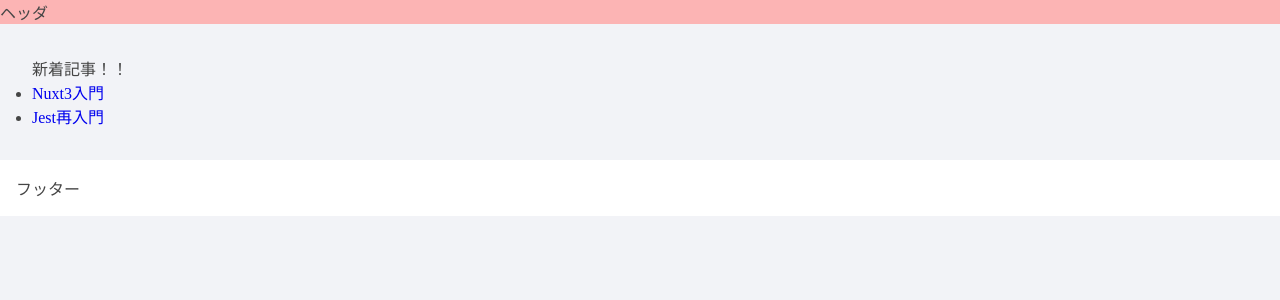
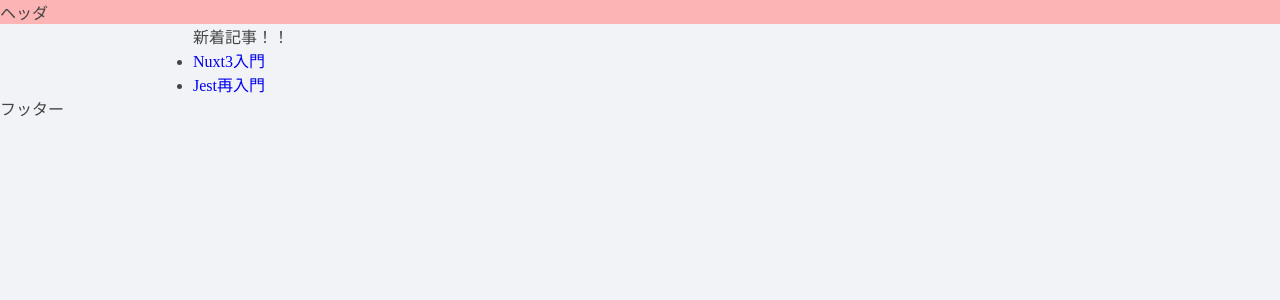
Before and after one commit to yas-ako/nuxt-app, a Nuxt app: page / in a window 1280 px wide. Shown: the top 300 px of the page. Built offline with nearby package versions, Linux system fonts and the light colour scheme.

Commit message:
[update] default.vue メディアクエリを設定

```diff
--- a/layouts/default.vue
+++ b/layouts/default.vue
@@ -1,32 +1,38 @@
 <template>
-  <div>
+  <div class="wrapper">
     <TheHeader />
-    <div class="container">
+    <main class="container">
       <slot />
-    </div>
+    </main>
     <TheFotter></TheFotter>
   </div>
 </template>
 
 <style scoped>
-footer {
-  margin-top: 2rem;
-  background-color: #ffffff;
-  padding: 1rem;
+.wrapper {
+  /* margin: 2rem; */
+  display: flex;
+  flex-flow: column;
+  min-height: 100vh;
+  min-height: 100dvh;
 }
 
 .container {
-  margin: 2rem;
+  max-width: 1220px;
+  margin: 0 auto;
+  width: 85%;
 }
 
-/*
-body {
-  display: flex;
-  flex-flow: column;
-  min-height: 100vh;
+
+@media (min-width: 520px) {
+  .container {
+    width: 90%;
+  }
 }
-main {
-  flex: 1;
+
+@media (min-width: 960px) {
+  .container {
+    width: 894px;
+  }
 }
-*/
 </style>
```
